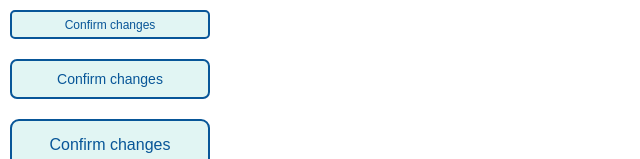
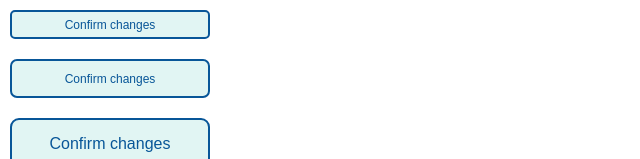
Before and after one commit to tutorials-coding/sass-sandbox, a React (Create React App) app: page / in a window 1280 px wide. Shown: the top 159 px of the page, without its empty margins (0-640 px from the left). Built offline with nearby package versions, Linux system fonts and the light colour scheme.

Commit message:
Add _ to name, use default value

```diff
--- a/src/components/Button/Button.scss
+++ b/src/components/Button/Button.scss
@@ -1,4 +1,4 @@
-@mixin button-size($padding-y, $padding-x, $border-radius, $font-size) {
+@mixin button-size($padding-y, $padding-x, $border-radius, $font-size: 12px) {
   padding: $padding-y $padding-x;
   border-radius: $border-radius;
 
@@ -36,7 +36,7 @@
 }
 
 .button-md {
-  @include button-size(10px, 20px, 7px, 14px);
+  @include button_size(10px, 20px, 7px);
 }
 
 .button-lg {
```
